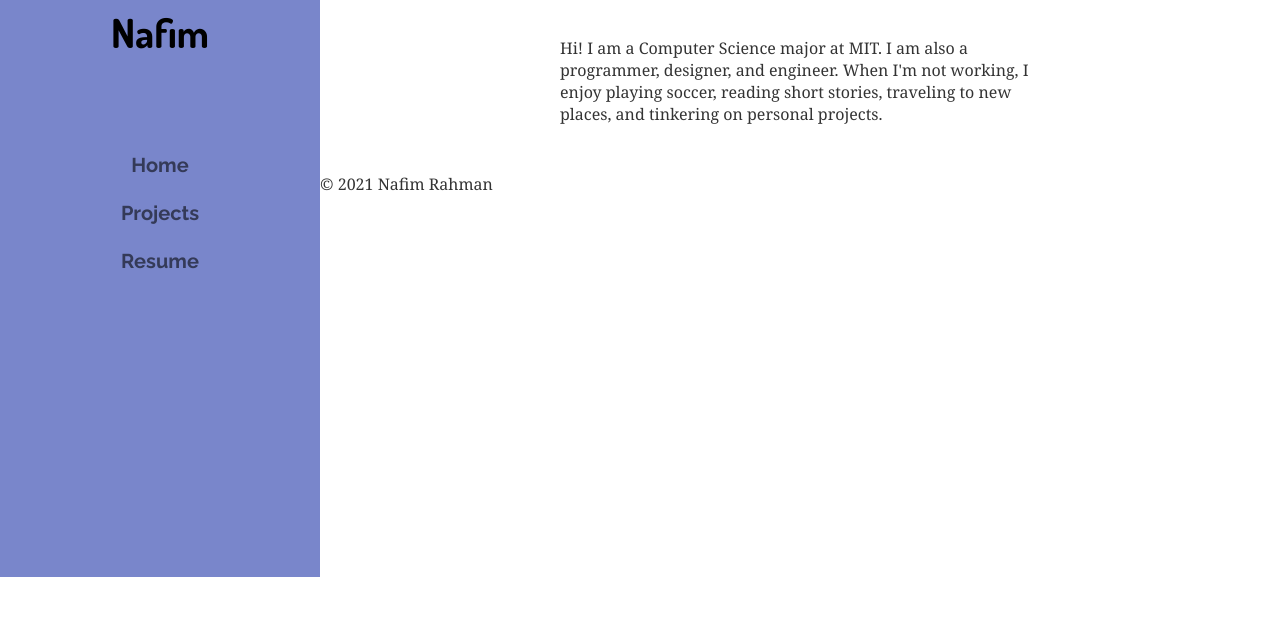
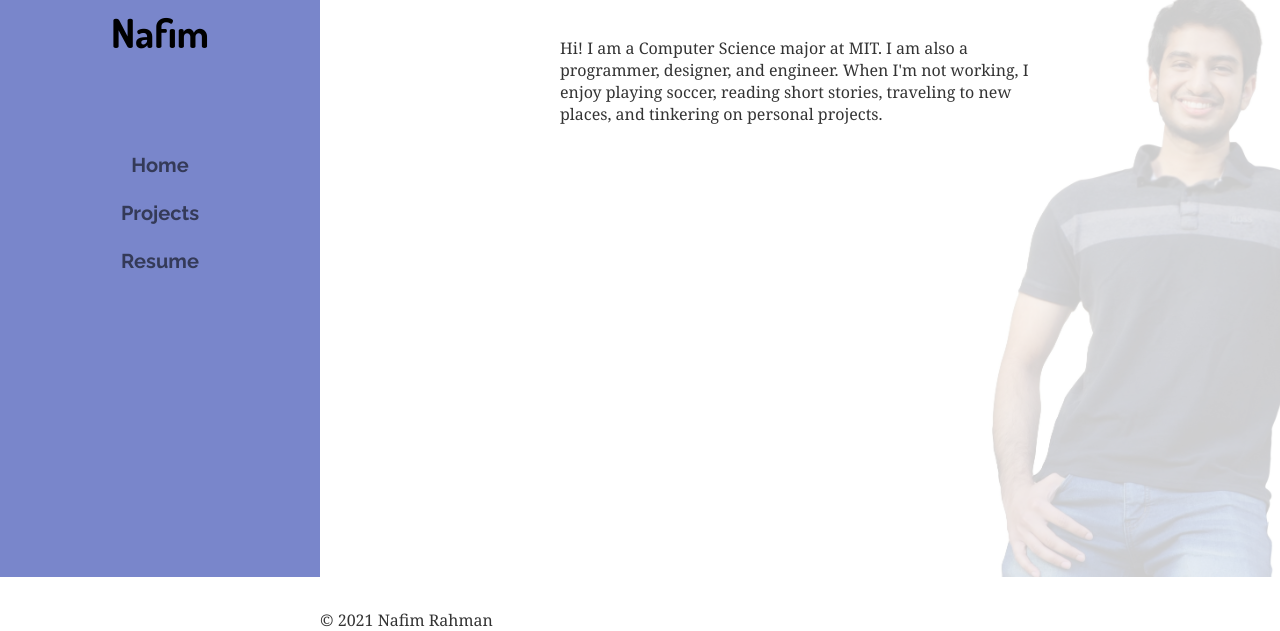
Before and after one commit to nafim/personal-site, a Gatsby site: page / in a window 1280 px wide. Shown: the part 223-854 px from the top of the page. Before the commit the page ends 800 px from the top, so only its background shows below. Built offline with nearby package versions, Linux system fonts and the light colour scheme; Gatsby itself is replaced by a stand-in of ours.

Commit message:
added background

```diff
--- a/package.json
+++ b/package.json
@@ -11,6 +11,7 @@
     "fontsource-dosis": "^4.0.0",
     "fontsource-raleway": "^4.0.0",
     "gatsby": "^2.31.1",
+    "gatsby-background-image": "^1.4.1",
     "gatsby-image": "^2.10.0",
     "gatsby-plugin-manifest": "^2.11.0",
     "gatsby-plugin-offline": "^3.9.0",
--- /dev/null
+++ b/src/components/HomeBackground/HomeBackground.tsx
@@ -0,0 +1,42 @@
+import React, { ReactNode } from "react"
+import { useStaticQuery, graphql } from "gatsby"
+import BackgroundImage from 'gatsby-background-image'
+
+interface HomeBackgroundSectionProps {
+  className?: string;
+  children?: ReactNode;
+}
+
+const HomeBackgroundSection = ({ className, children }: HomeBackgroundSectionProps) => {
+  const { desktop } = useStaticQuery(
+    graphql`
+      query {
+        desktop: file(relativePath: { eq: "trial2.jpg" }) {
+          childImageSharp {
+            fluid(quality: 90, maxWidth: 6035) {
+              ...GatsbyImageSharpFluid_withWebp_tracedSVG
+            }
+          }
+        }
+      }
+    `
+  )
+
+  const imageData = desktop.childImageSharp.fluid
+  return (
+    <BackgroundImage
+      Tag="section"
+      className={className}
+      fluid={imageData}
+      backgroundColor={`#040e18`}
+      title="home-background"
+      id="home-background"
+      role="img"
+      aria-label="home-background"
+    >
+      {children}
+    </BackgroundImage>
+  )
+}
+
+export default HomeBackgroundSection;
--- /dev/null
+++ b/src/components/HomeBackground/index.tsx
@@ -0,0 +1 @@
+export { default } from "./HomeBackground";
--- a/src/components/Layout/Layout.tsx
+++ b/src/components/Layout/Layout.tsx
@@ -11,12 +11,17 @@ import "./layout.css"
 import { makeStyles } from "@material-ui/core/styles";
 
 const useStyles = makeStyles((theme) => ({
+  root: {
+    height: '100vh'
+  },
   content: {
     [theme.breakpoints.up("xs")]: {
-      marginLeft: 'min(25%, 350px)'
+      marginLeft: 'min(25%, 350px)',
+      height: '100%'
     },
     [theme.breakpoints.down("sm")]: {
-      marginLeft: 0
+      marginLeft: 0,
+      height: '100%'
     },
   },
 }));
@@ -40,10 +45,10 @@ const Layout = ({ children }: LayoutProps) => {
   const siteTitle: string = data.site.siteMetadata?.title || `Title`;
 
   return (
-    <div>
+    <div className={classes.root}>
       <NavBar siteTitle={siteTitle} />
-      <div className={classes.content}>
-        <main>{children}</main>
+      <main className={classes.content}>
+        {children}
         <footer
           style={{
             marginTop: `2rem`,
@@ -51,7 +56,7 @@ const Layout = ({ children }: LayoutProps) => {
         >
           © {new Date().getFullYear()} Nafim Rahman
         </footer>
-      </div>
+      </main>
     </div>
   )
 }
--- a/src/components/NavBar/NavBar.tsx
+++ b/src/components/NavBar/NavBar.tsx
@@ -16,6 +16,7 @@ const useStyles = makeStyles((theme) => ({
       alignItems: 'center',
     },
     [theme.breakpoints.down("sm")]: {
+      height: 'auto',
       width: '100%',
       maxWidth: 'none',
       backgroundColor: theme.palette.primary.light,
--- a/src/pages/index.tsx
+++ b/src/pages/index.tsx
@@ -2,10 +2,25 @@ import React from "react";
 import { Link } from "gatsby";
 import { makeStyles } from "@material-ui/core";
 
-import Layout from "../components/Layout/Layout"
-import SEO from "../components/seo"
+import Layout from "../components/Layout/Layout";
+import SEO from "../components/seo";
+import HomeBackgroundSection from '../components/HomeBackground';
 
 const useStyles = makeStyles((theme) => ({
+  root: {
+    height: '100%'
+  },
+  backgroundOverlay: {
+    opacity: 0.8,
+    background: 'white',
+    position: 'absolute',
+    top: 0,
+    bottom: 0,
+    left: 0,
+    right: 0,
+    zIndex: 0,
+    content: '""',
+  },
   title: {
     fontFamily: 'Dosis',
     fontSize: '3rem',
@@ -14,9 +29,11 @@ const useStyles = makeStyles((theme) => ({
     textAlign: 'center'
   },
   mainTextContainer: {
+    position: 'relative',
     display: 'flex',
     flexDirection: 'column',
     alignItems: 'center',
+    zIndex: 1
   },
   detailsTextContainer: {
     width: '70%',
@@ -30,7 +47,8 @@ const IndexPage = () => {
   return (
     <Layout>
       <SEO title="Home" />
-      <div>
+      <HomeBackgroundSection className={classes.root}>
+        <div className={classes.backgroundOverlay} />
         <div className={classes.mainTextContainer}>
           <div className={classes.title}>
             Nafim Rahman
@@ -43,7 +61,7 @@ const IndexPage = () => {
             </p>
           </div>
         </div>
-      </div>
+      </HomeBackgroundSection>
     </Layout>
   );
 }
```
Also changed, not shown: src/images/trial2.jpg (added), 1 other file.
